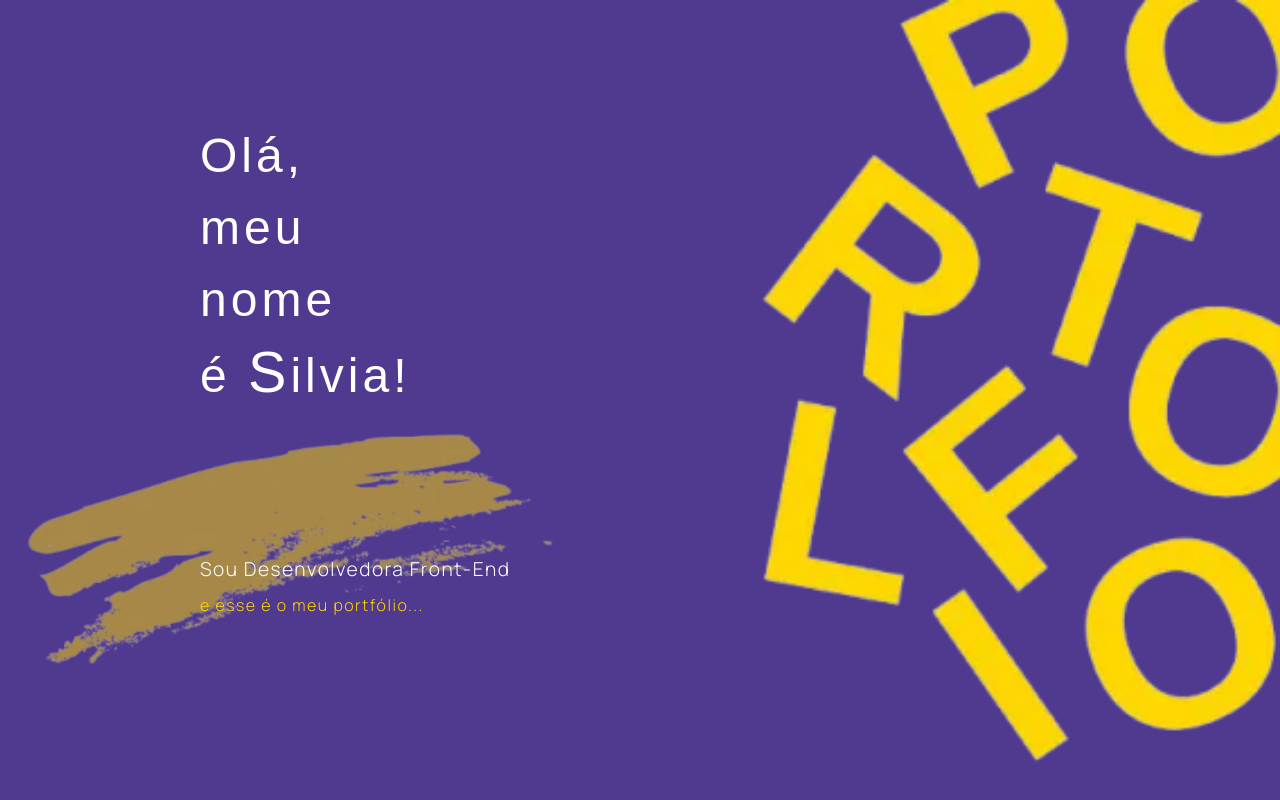
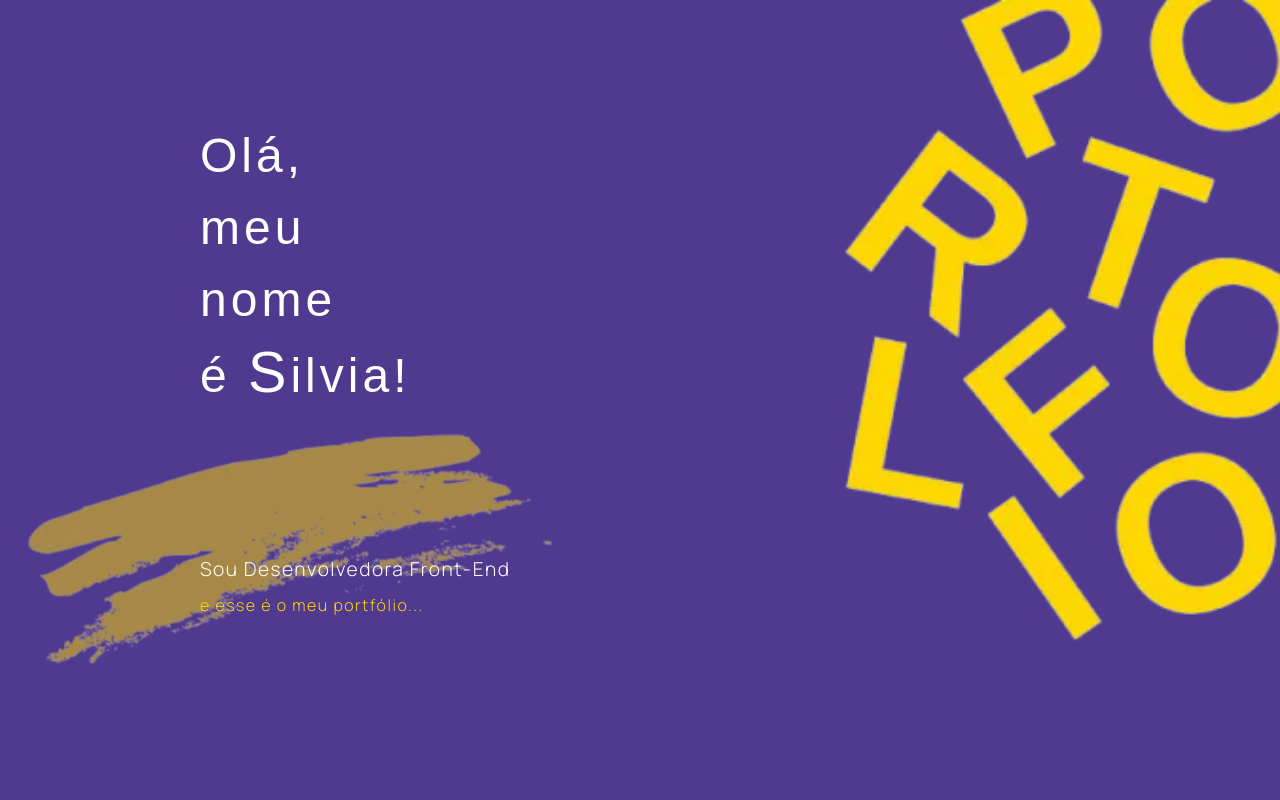
Before and after one commit to silviaabe/portfolio-silvia, a React (Vite) app: page / in a window 1280 px wide. Shown: the top 800 px of the page. Built offline with nearby package versions, Linux system fonts and the light colour scheme; a web font is replaced by a local one.

Commit message:
refactor: replace 768px with theme.breakpoints.md

```diff
--- a/src/containers/Contact/styles.ts
+++ b/src/containers/Contact/styles.ts
@@ -8,7 +8,7 @@ export const ContactSection = styled.section`
   flex-direction: column;
   align-items: center;
 
-  @media (max-width: 768px){
+  @media (max-width: ${({ theme }) => theme.breakpoints.md}){
     padding: 60px 5%;
   }
 `
@@ -70,7 +70,7 @@ export const ContactIcon = styled.a`
     }
   }
 
-  @media (max-width: 480px) {
+  @media (max-width: ${({ theme }) => theme.breakpoints.sm}) {
     font-size: 1rem;
 
     i {
--- a/src/containers/Hero/index.tsx
+++ b/src/containers/Hero/index.tsx
@@ -5,7 +5,7 @@ import * as S from "./styles";
 const Hero = () => {
   return (
     <S.HeroSection bg={HeroImage} bg2={HeroImage2}>
-      <div className="hero-content">
+      <div>
         <S.HeroTitle>
           Olá, <br/> meu <br/> nome <br/> é <span>S</span>ilvia!
         </S.HeroTitle>
--- a/src/containers/Hero/styles.ts
+++ b/src/containers/Hero/styles.ts
@@ -6,7 +6,7 @@ export const HeroSection = styled.section<{bg: string; bg2: string}>`
   overflow: hidden;
 
   background-image: url(${(props) => props.bg});
-  background-size: contain;
+  background-size: 100vh;
   background-position: right top;
   background-repeat: no-repeat;
 
@@ -24,7 +24,7 @@ export const HeroSection = styled.section<{bg: string; bg2: string}>`
   }
 
 
-  @media (max-width: 768px) {
+  @media (max-width: ${({ theme }) => theme.breakpoints.md}) {
     background-size: 60%;
     background-position: right top;
 
@@ -51,7 +51,7 @@ export const HeroTitle = styled.h1`
     color: ${({ theme }) => theme.colors.textLight};
   }
 
-  @media (max-width: 768px) {
+  @media (max-width: ${({ theme }) => theme.breakpoints.md}) {
     font-size: 2.2rem;
     line-height: 1.6;
     margin-top: 70px;
@@ -69,7 +69,7 @@ export const HeroSubtitle = styled.h3`
   margin-bottom: 8px;
   margin-left: 200px;
 
-  @media (max-width: 768px) {
+  @media (max-width: ${({ theme }) => theme.breakpoints.md}) {
     font-size: 1rem;
   }
 `
@@ -81,7 +81,7 @@ export const HeroSubtitle2 = styled.h3`
   letter-spacing: 1.5px;
   margin-left: 200px;
 
-  @media (max-width: 768px) {
+  @media (max-width: ${({ theme }) => theme.breakpoints.md}) {
     font-size: 0.9rem;
   }
 `
```
Also changed, not shown: src/containers/Projects/styles.ts (+6 -6 lines).
